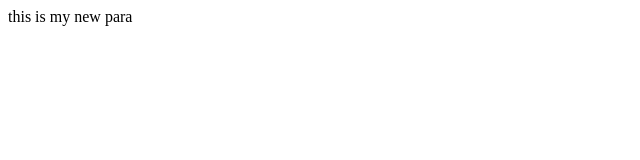
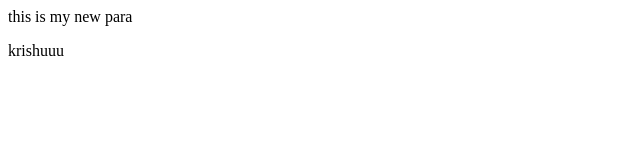
Before and after one commit to krishuuu016/localrepo, a plain HTML site: page index.html in a window 1280 px wide. Shown: the full height of the page, 0-640 px from the left. Drawn offline with Linux system fonts and the light colour scheme.

Commit message:
added my name

```diff
--- a/index.html
+++ b/index.html
@@ -1 +1,2 @@
 <p>this is my new para</p>
+<p>krishuuu</p>
```
